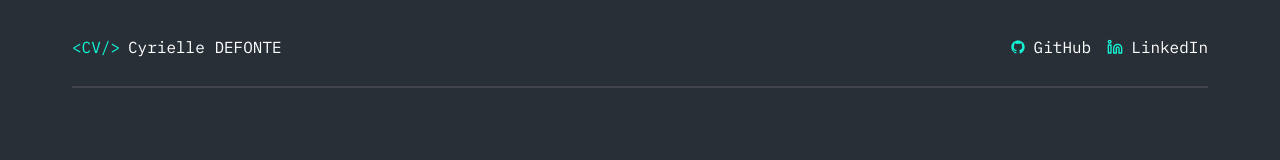
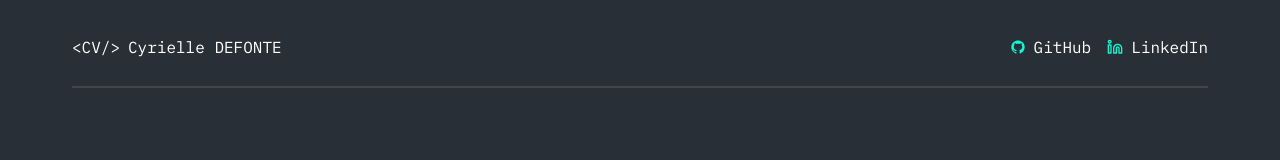
Before and after one commit to cdefonte42/Portofolio, an Angular app in the folder front/: page / in a window 1280 px wide. Shown: the top 160 px of the page. Built offline with nearby package versions, Linux system fonts and the light colour scheme.

Commit message:
[add] design ui kit colors and font

```diff
--- a/front/src/styles.css
+++ b/front/src/styles.css
@@ -1,13 +1,74 @@
-body {
-    background-color: #292F36;
-    font-family: IBM Plex Mono;
-    color: white;
+:root {
+    --brand-1: #12F7D6;
+    --brand-2: #98FAEC;
+    --bg-1: #292F36;
+    --bg-2: #1A1E23;
+    --gray-dark: #666;
+    --gray: #43454D;
+    --gray-light: #bdbdbd;
+    --beige: #f5f5f1;
+    --gap--lg: 100px;
+    --gap: 80px;
+    --text-color: white;
+    --light-icon: white;
+    --dark-icon: var(--bg-2);
+    --anchor-color: var(--brand-1);
 }
 
-.brand-1 {
-    color: #12F7D6;
+html {
+    background-color: var(--bg-1);
+    color: var(--text-color);
+    font-family: IBM Plex Mono;
+
 }
 
-.bg-1 {
-    color: #292F36;
+html.light-theme {
+    background-color: var(--beige);
+    --text-color: var(--bg-2);
+    --gray-light: var(--gray-dark);
+    --light-icon: var(--bg-2);
+    --dark-icon: white;
+    --anchor-color: var(--bg-2);
 }
+
+*::selection {
+    background-color: var(--brand-1);
+    color: var(--gray);
+}
+
+.code-m {
+    font-family: IBM Plex Mono;
+    font-weight: normal;
+    font-size: 14px;
+    line-height: 18px;
+}
+
+.media-m,
+.para-m {
+    font-family: IBM Plex Mono;
+    font-weight: normal;
+    font-size: 16px;
+    line-height: 20px;
+}
+
+.menu-m {
+    font-family: IBM Plex Mono;
+    font-weight: normal;
+    font-size: 24px;
+    line-height: 32px;
+}
+
+.logo-m,
+.h2-m {
+    font-family: IBM Plex Mono;
+    font-weight: 500;
+    font-size: 32px;
+    line-height: 42px;
+}
+
+.number-m {
+    font-family: IBM Plex Mono;
+    font-weight: 500;
+    font-size: 48px;
+    line-height: 62px;
+}
```
